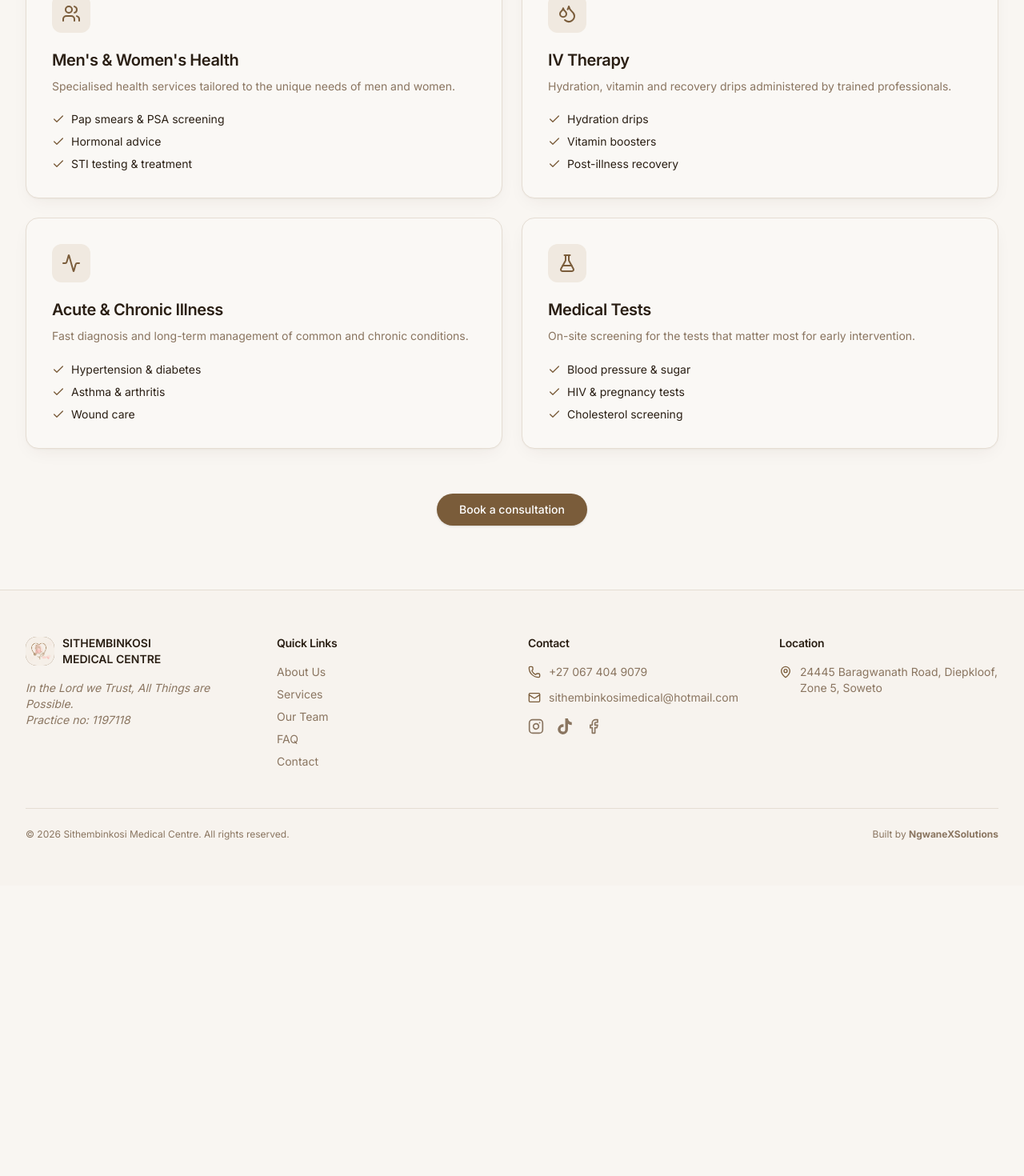
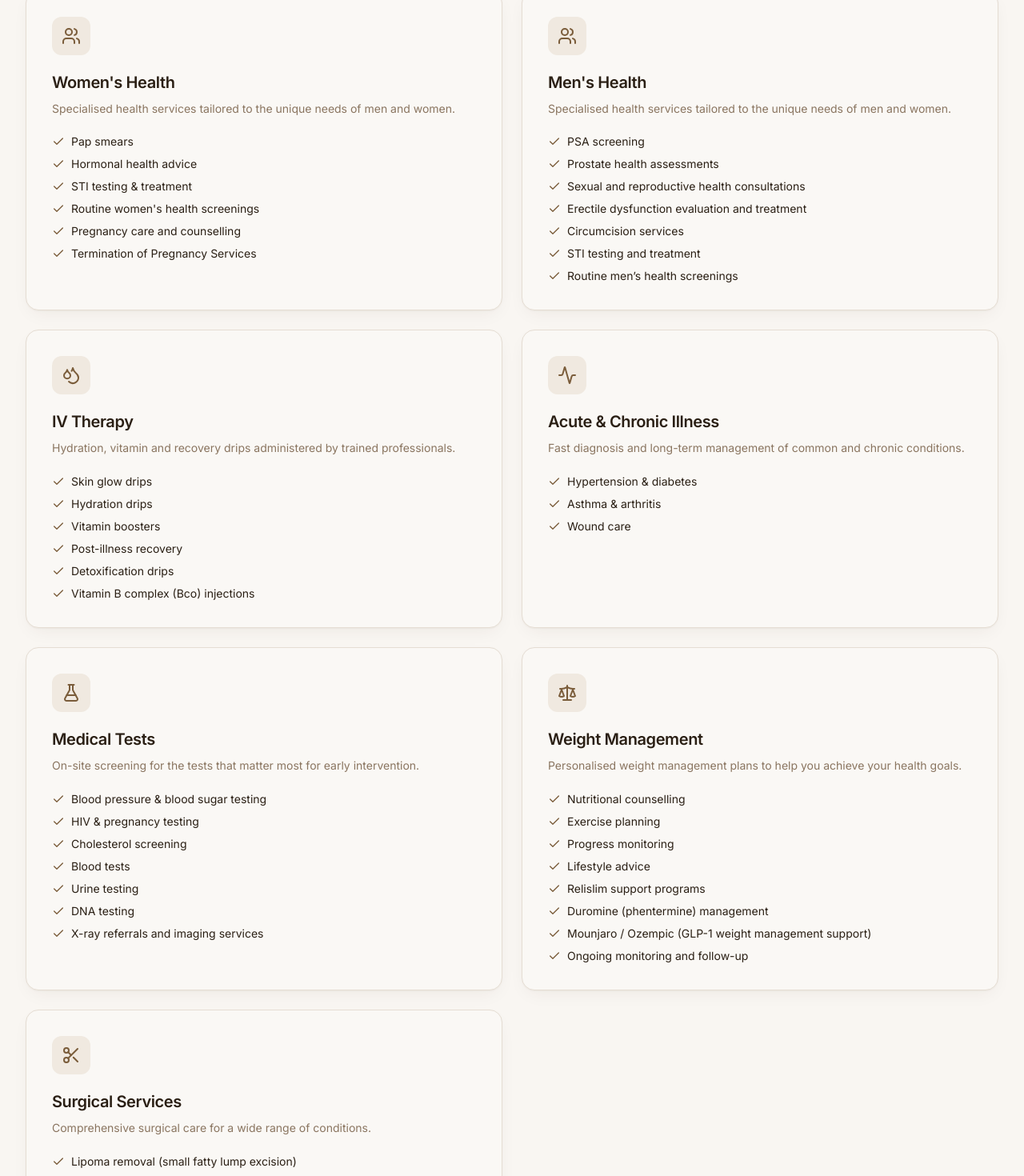
Before and after one commit to Princengwane/sithembinkosi, a React (Vite) app: page /services in a window 1280 px wide. Shown: the part 820-2290 px from the top of the page at 80% size. Before the commit the page ends 1927 px from the top, so only its background shows below. Built offline with nearby package versions, Linux system fonts and the light colour scheme.

Commit message:
Update medical services content

```diff
--- a/src/components/site/Footer.tsx
+++ b/src/components/site/Footer.tsx
@@ -72,7 +72,7 @@ export function Footer() {
                 <FaTiktok className="h-5 w-5" />
               </a>
               <a
-                href="https://www.facebook.com/share/1Qeudz6BdJ/?mibextid=wwXIfr"
+                href="https://www.facebook.com/share/1EcTK22Dcu/?mibextid=wwXIfr"
                 target="_blank"
                 rel="noopener noreferrer"
                 className="transition-colors hover:text-primary"
--- a/src/pages/AboutPage.tsx
+++ b/src/pages/AboutPage.tsx
@@ -7,7 +7,7 @@ import aboutImg from "@/assets/about-side.png";
 const values = [
   { icon: Heart, title: "Compassion", desc: "We treat every patient with dignity, kindness, and warmth." },
   { icon: Sparkles, title: "Excellence", desc: "We hold ourselves to the highest medical and service standards." },
-  { icon: ShieldCheck, title: "Integrity", desc: "Honest, transparent, confidential care — every visit." },
+  { icon: ShieldCheck, title: "Integrity", desc: "Honest, transparent, confidential care - every visit." },
   { icon: Lightbulb, title: "Innovation", desc: "Modern tools and methods for better outcomes." },
 ];
 
--- a/src/pages/ContactPage.tsx
+++ b/src/pages/ContactPage.tsx
@@ -84,7 +84,7 @@ export function ContactPage() {
               title="Hours"
               lines={[
                 "Mon – Fri: 9:00 – 18:00",
-                "Sat: 9:00 – 14:30",
+                "Sat: 9:00 – 14:00",
                 "Sun & Public Holidays: 09:00 – 14:00",
               ]}
             />
--- a/src/pages/ServicesPage.tsx
+++ b/src/pages/ServicesPage.tsx
@@ -8,6 +8,8 @@ import {
   Activity,
   FlaskConical,
   Check,
+  Scale,
+  Scissors,
 } from "lucide-react";
 
 const services = [
@@ -15,25 +17,31 @@ const services = [
     icon: Stethoscope,
     title: "General Medical Care",
     desc: "Routine consultations, preventive care and ongoing primary care for the whole family.",
-    points: ["Check-ups & screenings", "Prescriptions & referrals", "Sick notes"],
+    points: ["Check-ups & screenings", "Prescriptions & referrals", "Sick notes", "PDP / PrDP Medical Assessments"],
   },
   {
     icon: HeartPulse,
     title: "Family Planning",
     desc: "Private, judgement-free counselling on the contraceptive option that fits your lifestyle.",
-    points: ["Pills, implants & injections", "Pre-conception advice", "Confidential consultations"],
+    points: ["Pills, implants & injections", "Pre-conception advice", "Infertility assessment and counselling", "Confidential consultations"],
   },
   {
     icon: Users,
-    title: "Men's & Women's Health",
+    title: "Women's Health",
     desc: "Specialised health services tailored to the unique needs of men and women.",
-    points: ["Pap smears & PSA screening", "Hormonal advice", "STI testing & treatment"],
+    points: ["Pap smears", "Hormonal health advice", "STI testing & treatment", "Routine women's health screenings","Pregnancy care and counselling", "Termination of Pregnancy Services"],
+  },
+  {
+    icon: Users,
+    title: "Men's Health",
+    desc: "Specialised health services tailored to the unique needs of men and women.",
+    points: ["PSA screening", "Prostate health assessments", "Sexual and reproductive health consultations", "Erectile dysfunction evaluation and treatment", "Circumcision services", "STI testing and treatment", "Routine men’s health screenings"],
   },
   {
     icon: Droplets,
     title: "IV Therapy",
     desc: "Hydration, vitamin and recovery drips administered by trained professionals.",
-    points: ["Hydration drips", "Vitamin boosters", "Post-illness recovery"],
+    points: ["Skin glow drips","Hydration drips", "Vitamin boosters", "Post-illness recovery", "Detoxification drips", "Vitamin B complex (Bco) injections"],
   },
   {
     icon: Activity,
@@ -45,7 +53,19 @@ const services = [
     icon: FlaskConical,
     title: "Medical Tests",
     desc: "On-site screening for the tests that matter most for early intervention.",
-    points: ["Blood pressure & sugar", "HIV & pregnancy tests", "Cholesterol screening"],
+    points: ["Blood pressure & blood sugar testing", "HIV & pregnancy testing", "Cholesterol screening", "Blood tests", "Urine testing", "DNA testing", "X-ray referrals and imaging services"],
+  },
+  {
+    icon: Scale,
+    title: "Weight Management",
+    desc: "Personalised weight management plans to help you achieve your health goals.",
+    points: ["Nutritional counselling", "Exercise planning", "Progress monitoring", "Lifestyle advice", "Relislim support programs", "Duromine (phentermine) management", "Mounjaro / Ozempic (GLP-1 weight management support)", "Ongoing monitoring and follow-up"],
+  },
+  {
+    icon: Scissors,
+    title: "Surgical Services",
+    desc: "Comprehensive surgical care for a wide range of conditions.",
+    points: ["Lipoma removal (small fatty lump excision)", "Abscess drainage", "Ear wax removal (syringing)", "Contraceptive implant removal/insertion", "Wound care and dressing changes", "Suturing (stitches) for cuts and lacerations", "Nebulizer treatments for respiratory conditions", "Point-of-care ultrasound (POCUS)"],
   },
 ];
 
```
